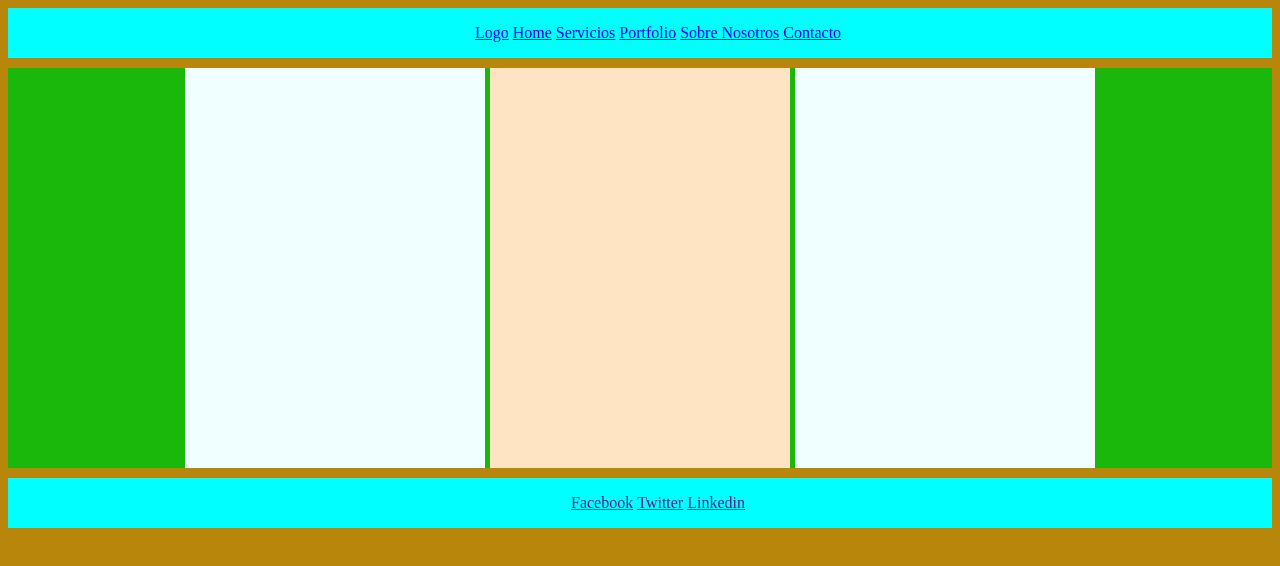
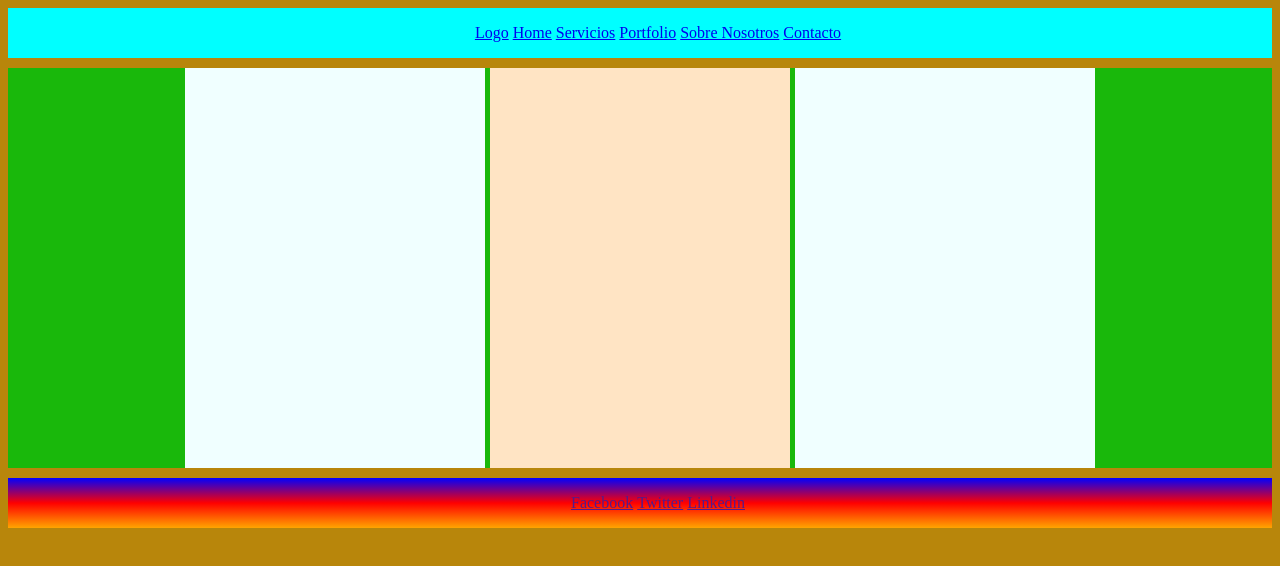
Before and after one commit to federicogorga/wireframe-responsive-con-gradient, a plain HTML site: page index.html in a window 1280 px wide. Drawn offline with Linux system fonts and the light colour scheme.

Commit message:
gradiente agregado

```diff
--- a/css/style-grid-index.css
+++ b/css/style-grid-index.css
@@ -64,7 +64,7 @@ height: 400px;
 
 
     footer {
-background-color: aqua;
+background-image: linear-gradient(to bottom, blue, red, orange);
 
     }
 
```
